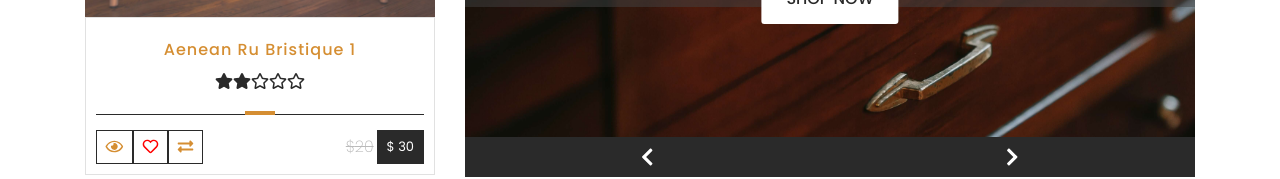
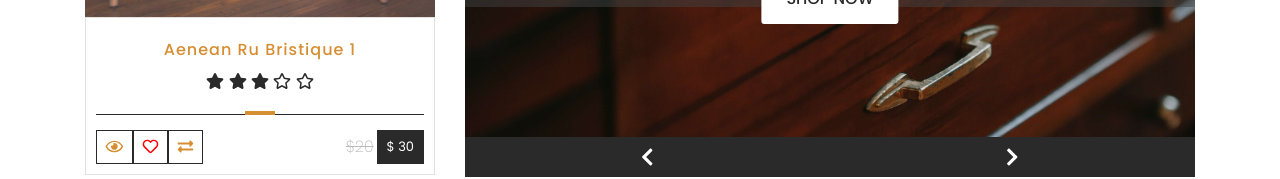
Before and after one commit to iMdPd/reactTeamProject, a React (Create React App) app: page / in a window 1280 px wide. Shown: the part 608-787 px from the top of the page. Built offline with nearby package versions, Linux system fonts and the light colour scheme.

Commit message:
chcange stars for array

```diff
--- a/src/components/features/Promoted/Promoted.js
+++ b/src/components/features/Promoted/Promoted.js
@@ -73,15 +73,15 @@ const Promoted = () => {
             </div>
             <div className={styles.contentbox}>
               <div className={styles.content}>
-                <h5>Aenean Ru Bristique 1</h5>
+                <h5>{product.name}</h5>
                 <div className={styles.stars}>
-                  {[1, 2, 3, 4, 5].map(i => (
+                  {[...Array(5).keys()].map(i => (
                     <a key={i} href='#'>
-                      {i <= product.stars ? (
-                        <FontAwesomeIcon icon={faStar}>{i} stars</FontAwesomeIcon>
-                      ) : (
-                        <FontAwesomeIcon icon={farStar}>{i} stars</FontAwesomeIcon>
-                      )}
+                      {' '}
+                      <FontAwesomeIcon icon={i <= product.stars ? faStar : farStar}>
+                        {' '}
+                        {i} stars{' '}
+                      </FontAwesomeIcon>{' '}
                     </a>
                   ))}
                 </div>
```
